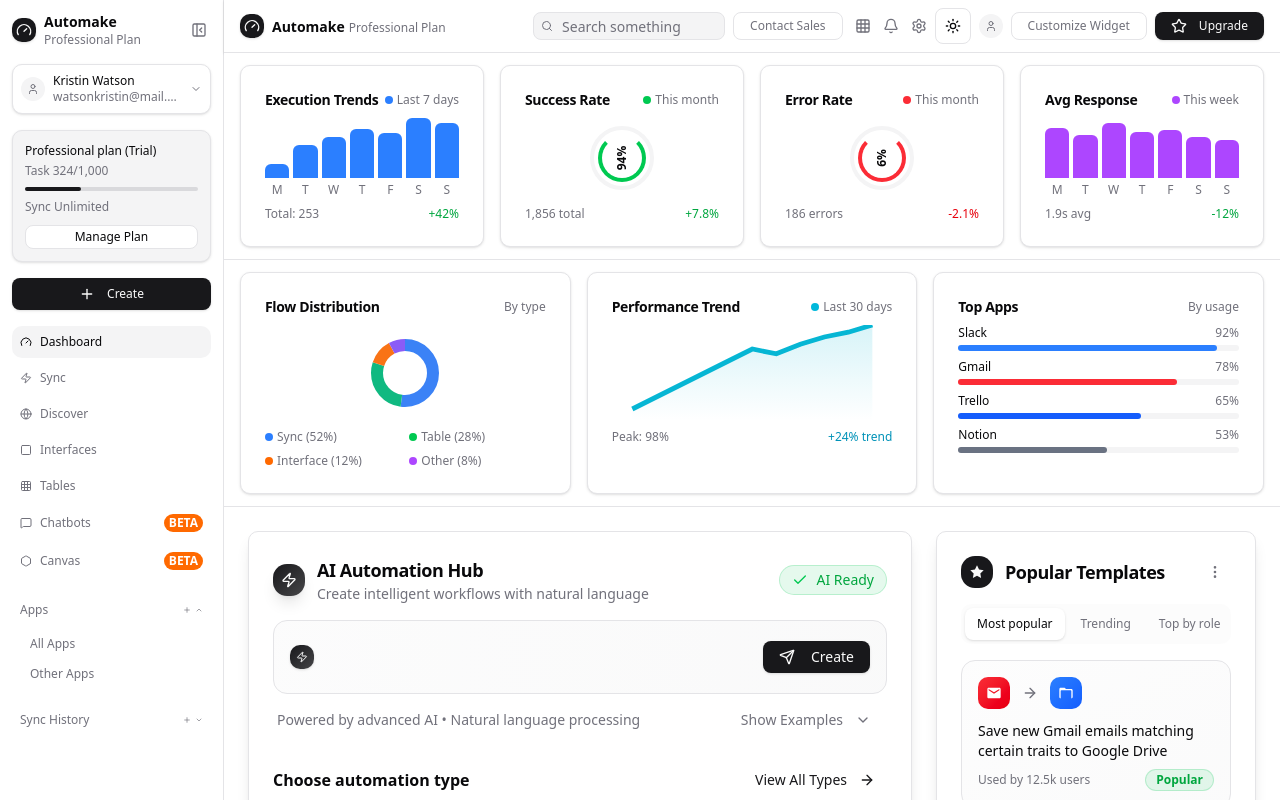
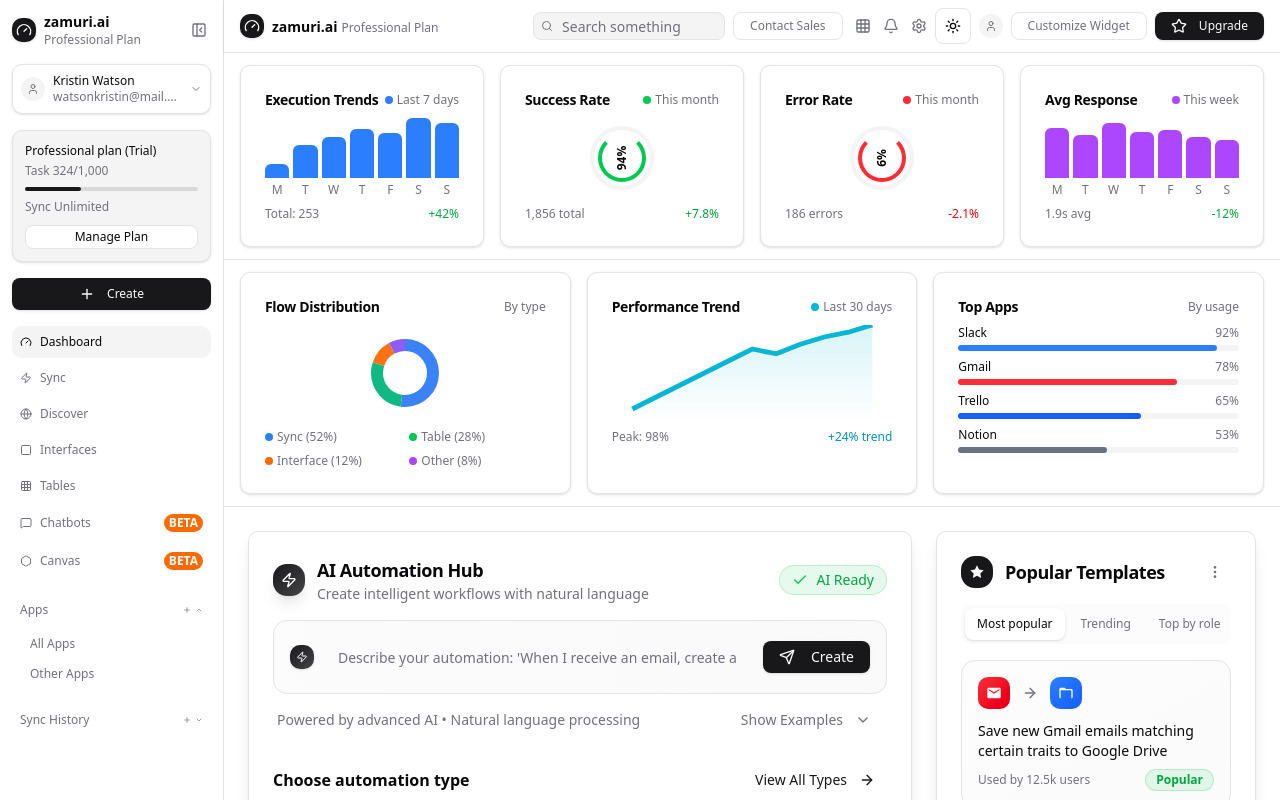
Before and after one commit to sk1ees/zero, a Next.js app: page /dashboard in a window 1280 px wide. Shown: the top 800 px of the page. Built offline with nearby package versions, Linux system fonts and the light colour scheme.

Commit message:
-- fixed the search thingy

```diff
--- a/app/components/FlowEditor/Sidebar.tsx
+++ b/app/components/FlowEditor/Sidebar.tsx
@@ -102,7 +102,7 @@
             <Zap className="w-4 h-4 text-primary-foreground" />
           </div>
           <div>
-            <h1 className="text-lg font-semibold text-sidebar-foreground">Automake</h1>
+            <h1 className="text-lg font-semibold text-sidebar-foreground">zamuri.ai</h1>
             <p className="text-xs text-sidebar-foreground/60">Professional Plan</p>
           </div>
         </div>
--- a/app/dashboard/page.tsx
+++ b/app/dashboard/page.tsx
@@ -59,7 +59,7 @@
                 <Gauge className="w-4 h-4 text-primary-foreground" />
               </div>
               <div>
-                <div className="text-sm font-semibold text-foreground">Automake</div>
+                <div className="text-sm font-semibold text-foreground">zamuri.ai</div>
                 <div className="text-xs text-muted-foreground">Professional Plan</div>
               </div>
             </div>
@@ -210,7 +210,7 @@
                   <Gauge className="w-4 h-4 text-primary-foreground" />
                 </div>
                 <div>
-                  <span className="text-sm font-semibold text-foreground">Automake</span>
+                  <span className="text-sm font-semibold text-foreground">zamuri.ai</span>
                   <span className="text-xs text-muted-foreground ml-1">Professional Plan</span>
                 </div>
               </div>
@@ -568,13 +568,10 @@
                             <Zap className="w-3 h-3 text-primary-foreground" />
                           </div>
                           <div className="flex-1">
-                            <SearchDialog>
-                              <Input
-                                placeholder="Describe your automation: 'When I receive an email, create a task in Notion'"
-                                className="border-0 bg-transparent text-base placeholder:text-muted-foreground focus-visible:ring-0 focus-visible:ring-offset-0 cursor-pointer"
-                                readOnly
-                              />
-                            </SearchDialog>
+                            <Input
+                              placeholder="Describe your automation: 'When I receive an email, create a task in Notion'"
+                              className="border-0 bg-transparent text-base placeholder:text-muted-foreground focus-visible:ring-0 focus-visible:ring-offset-0"
+                            />
                           </div>
                           <Button size="sm" className="h-8 px-4 bg-primary hover:bg-primary/90 shadow-sm">
                             <Send className="w-4 h-4 mr-2" />
```
